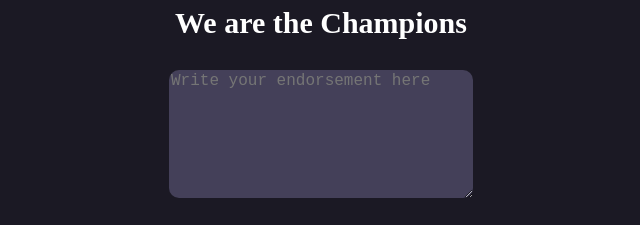
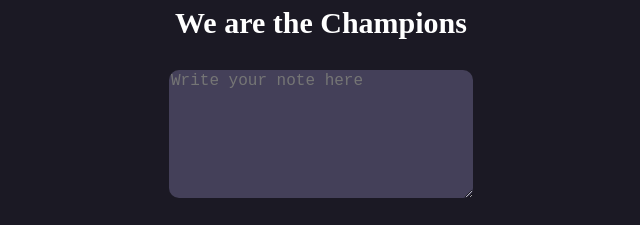
Before and after one commit to piriyatharsan/noteBookApp, a plain HTML site: page index.html in a window 1280 px wide. Shown: the part 194-419 px from the top of the page, 319-959 px from the left. Drawn offline with Linux system fonts and the light colour scheme; no server answers.

Commit message:
Update index.html

```diff
--- a/index.html
+++ b/index.html
@@ -15,7 +15,7 @@
     <div id="container">
         <img src="./assest/freddie.png" alt="" id="img">
         <p id="head">We are the Champions</p>
-        <textarea type="text" placeholder="Write your endorsement here" id="input"></textarea>
+        <textarea type="text" placeholder="Write your note here" id="input"></textarea>
         <button id="btn">Publish</button>
     </div>
     <div id="messages">
```
